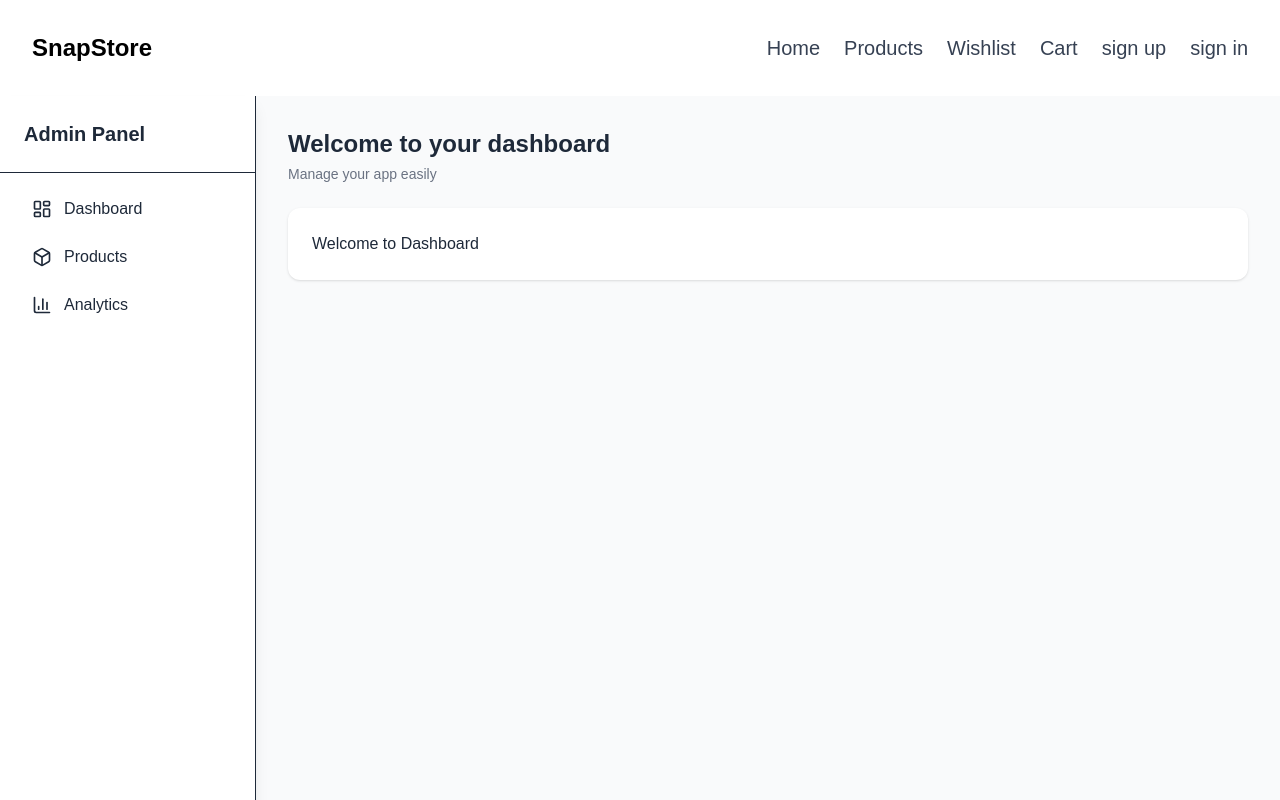
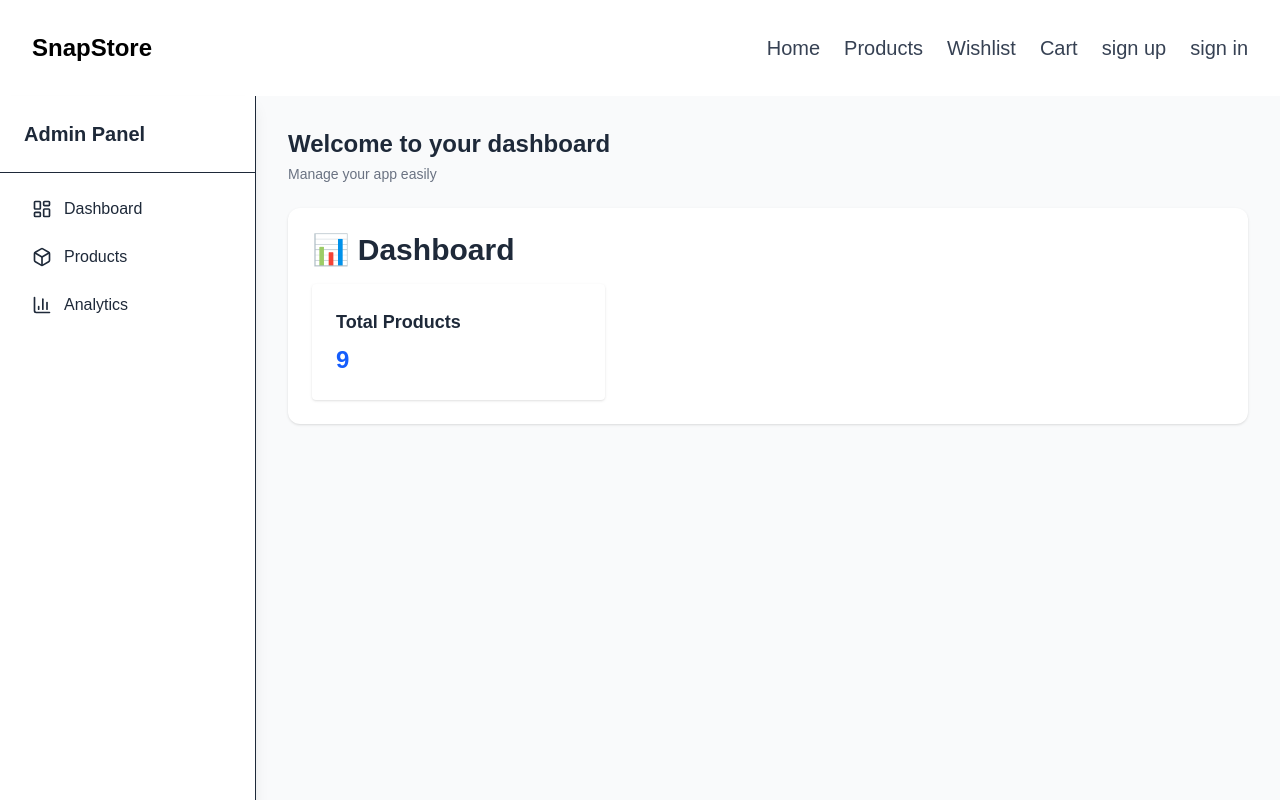
Before and after one commit to AhmadTaji/Snapsore, a Next.js app: page /dashboard in a window 1280 px wide. Shown: the top 800 px of the page. Built offline with nearby package versions, Linux system fonts and the light colour scheme.

Commit message:
Save my local changes before pulling

```diff
--- a/app/dashboard/page.tsx
+++ b/app/dashboard/page.tsx
@@ -1,5 +1,24 @@
 
+import React from 'react';
 
-export default function DashboardPage() {
-  return <h1>Welcome to Dashboard</h1>;
+async function fetchProducts() {
+  const res = await fetch('http://localhost:3000/api/products', { cache: 'no-store' });
+  if (!res.ok) throw new Error('Failed to fetch products');
+  return res.json();
 }
+
+export default async function DashboardHome() {
+  const products = await fetchProducts();
+
+  return (
+    <div className="space-y-4">
+      <h1 className="text-3xl font-bold">📊 Dashboard</h1>
+      <div className="grid grid-cols-1 md:grid-cols-3 gap-4">
+        <div className="bg-white shadow rounded p-6">
+          <h2 className="text-lg font-semibold mb-2">Total Products</h2>
+          <p className="text-2xl font-bold text-blue-600">{products.length}</p>
+        </div>
+      </div>
+    </div>
+  );
+}
```
